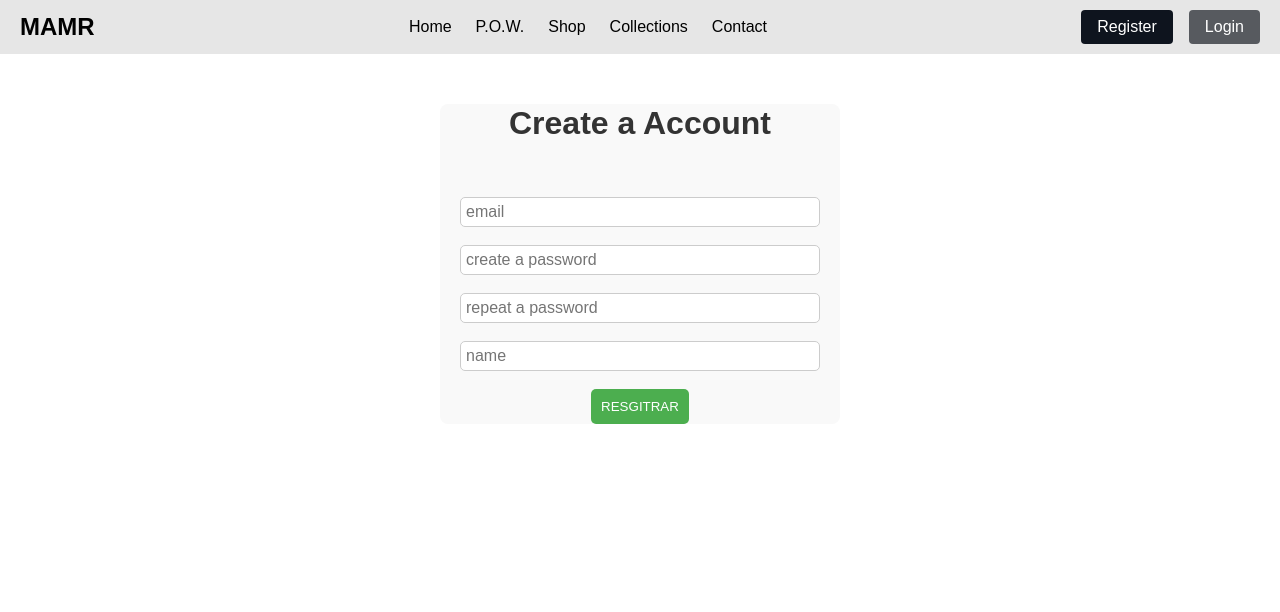
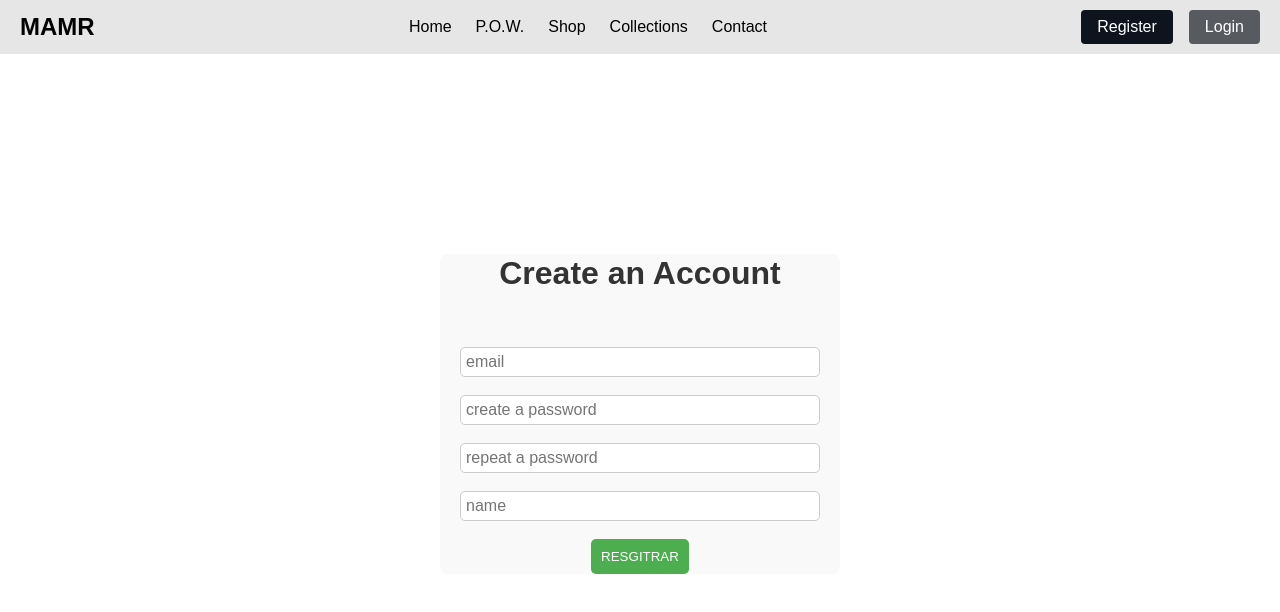
Before and after one commit to mmr0119/mmr0119.github.io, a website: page create_account.html in a window 1280 px wide. Drawn offline with Linux system fonts and the light colour scheme.

Commit message:
Login y Register terminado

```diff
--- a/create_account.html
+++ b/create_account.html
@@ -37,7 +37,7 @@
     </header>
     <div id="contenedor">
 
-        <h1>Create a Account</h1>
+        <h1>Create an Account</h1>
 
         <form action="post">
             <label for="email">
--- a/login.css
+++ b/login.css
@@ -18,7 +18,7 @@ h1{
 #contenedor{
     width: 100%;
     max-width: 400px;
-    margin: 50px auto;
+    margin: 25vh auto;
     padding: 20px;
     background-color: #f9f9f9;
     border-radius: 8px;
@@ -27,6 +27,7 @@ h1{
     height: 40vh;
 
     display: flex;
+    align-items: center;
     flex-direction: column;
     justify-content: center;  /* Centramos el contenido verticalmente */
     align-items: center;  /* Centramos el contenido horizontalmente */
```
